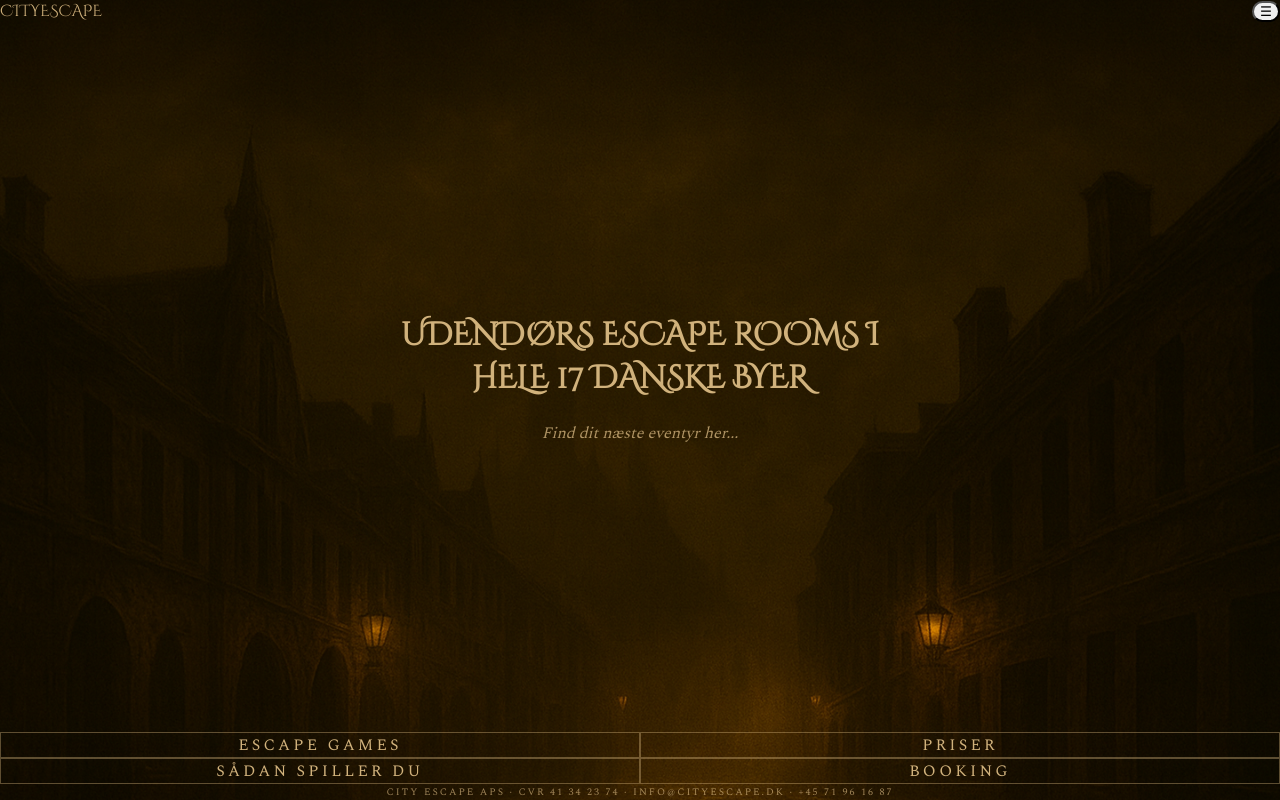
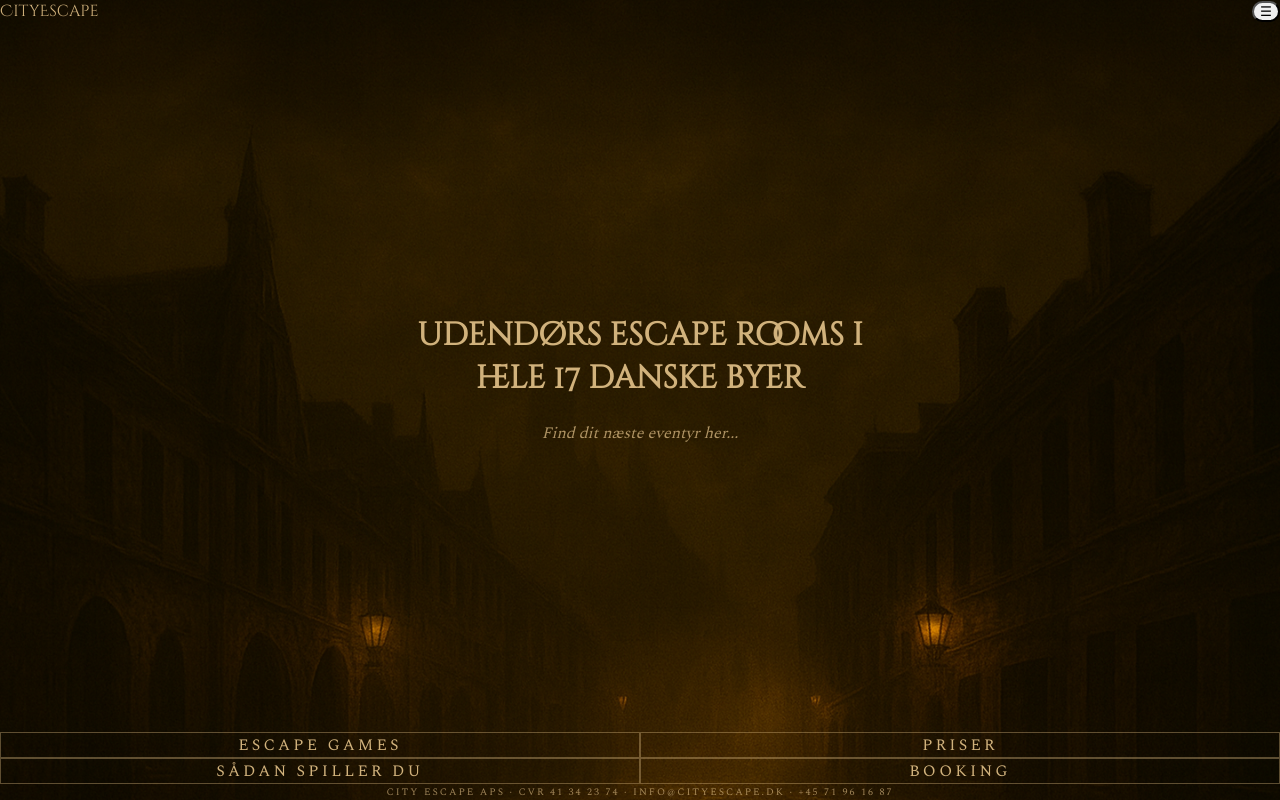
Before and after one commit to MiaAgnes/cityescapeproject, a React (Vite) app: page / in a window 1280 px wide. Built offline with nearby package versions, Linux system fonts and the light colour scheme.

Commit message:
fikset font

```diff
--- a/src/pages/LandingPage.jsx
+++ b/src/pages/LandingPage.jsx
@@ -7,7 +7,7 @@
         <header className="w-full">
           <div className="mx-auto max-w-7xl px-6 py-6 flex items-center justify-between">
             <span className="font-primary tracking-wide text-sm">
-              CITYESCAPE
+              CityEscape
             </span>
 
             <button className="md:hidden text-xl bg-black/60 rounded-full px-3 py-2">
@@ -29,9 +29,9 @@
         <main className="flex-1 flex flex-col items-center justify-center text-center px-4">
           <div className="max-w-3xl space-y-6">
             <h1 className="font-primary text-3xl sm:text-4xl lg:text-5xl leading-tight">
-              UDENDØRS ESCAPE ROOMS I
+              udendørs escape rooms i
               <br />
-              HELE 17 DANSKE BYER
+              hele 17 danske byer
             </h1>
 
             <p className="italic text-sm text-[#d1b27c]/80 font-secondary">
```
